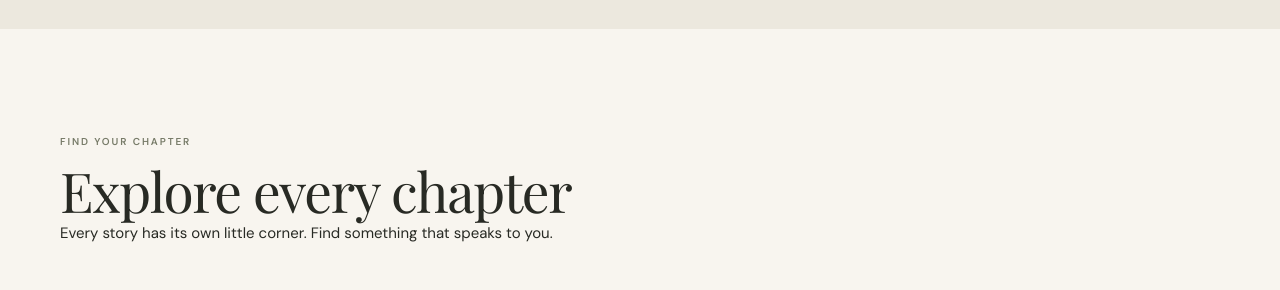
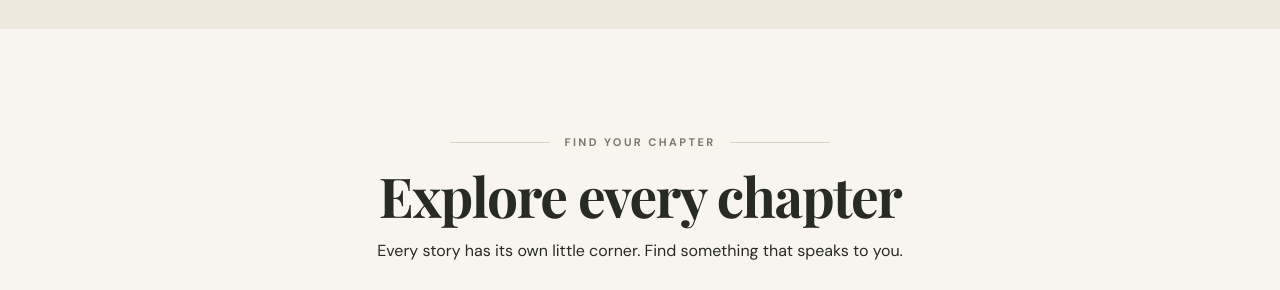
Before and after one commit to teamriawrites-0608/teamriawrites-0608.github.io, a plain HTML site: page index.html in a window 1280 px wide. Shown: the part 821-1111 px from the top of the page. Drawn offline with nearby package versions, Linux system fonts and the light colour scheme; no server answers.

Commit message:
Update styles.css

```diff
--- a/styles.css
+++ b/styles.css
@@ -1807,3 +1807,66 @@ button:hover {
 }
 
 }
+
+/* Explore every chapter — heading refresh */
+
+.chapter-heading {
+  display: flex;
+  justify-content: center;
+  text-align: center;
+  margin-bottom: 30px;
+}
+
+.chapter-heading > div {
+  width: 100%;
+  text-align: center;
+}
+
+.chapter-heading .eyebrow {
+  display: flex;
+  align-items: center;
+  justify-content: center;
+  gap: 14px;
+  font-size: 11px;
+  font-weight: 700;
+  letter-spacing: 0.22em;
+  margin-bottom: 12px;
+}
+
+.chapter-heading .eyebrow::before,
+.chapter-heading .eyebrow::after {
+  content: "";
+  width: 100px;
+  height: 1px;
+  background: #d8d1c5;
+}
+
+.chapter-heading h2 {
+  font-weight: 700;
+  text-align: center;
+  margin: 0 0 12px;
+}
+
+.chapter-heading .chapter-subtitle {
+  font-size: 16px;
+  line-height: 1.6;
+  text-align: center;
+  margin: 0;
+  color: var(--ink);
+}
+
+@media (max-width: 600px) {
+  .chapter-heading .eyebrow::before,
+  .chapter-heading .eyebrow::after {
+    width: 45px;
+  }
+
+  .chapter-heading h2 {
+    font-size: 30px;
+  }
+
+  .chapter-heading .chapter-subtitle {
+    font-size: 13px;
+    padding: 0 12px;
+  }
+}
```
